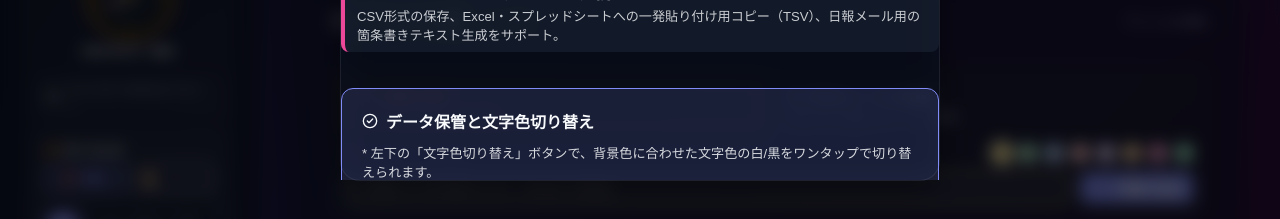
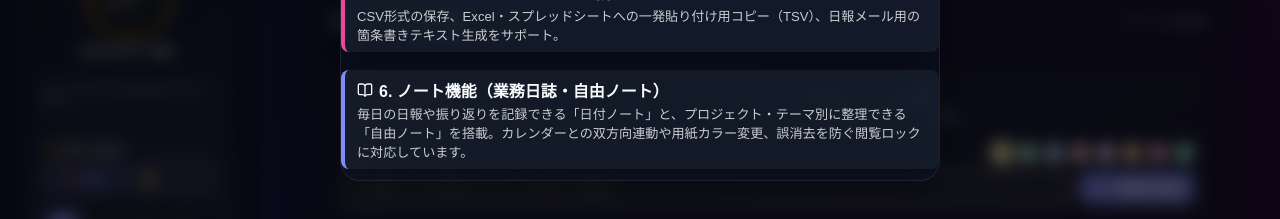
Before and after one commit to yukiyanA-Git/chronos-app, a React (Vite) app: page / in a window 1280 px wide. Both pictures are taken after a click on the button "使い方ガイド". Shown: the part 553-772 px from the top of the page. Built offline with nearby package versions, Linux system fonts and the light colour scheme; no server answers.

Commit message:
docs: add Notebook knowledge and guide sections to ChronosKnowledgeFooter and GuideModal

```diff
--- a/src/components/ChronosKnowledgeFooter.tsx
+++ b/src/components/ChronosKnowledgeFooter.tsx
@@ -78,8 +78,17 @@ export const ChronosKnowledgeFooter: React.FC = () => {
                     </div>
 
                     <div style={{ background: 'rgba(255, 255, 255, 0.03)', padding: '1rem', borderRadius: '12px', border: '1px solid rgba(255, 255, 255, 0.05)' }}>
+                        <h4 style={{ margin: '0 0 0.5rem 0', color: '#818cf8', display: 'flex', alignItems: 'center', gap: '0.4rem', fontSize: '0.88rem' }}>
+                            <BookOpen size={16} /> 3. デジタルノートによる思考整理とナレッジ蓄積
+                        </h4>
+                        <p style={{ margin: 0 }}>
+                            断片的な付箋メモとは異なり、長文の議事録や企画構想、日々の業務日誌を体系的に蓄積する機能です。カレンダーと連動する「日付ノート」と、テーマ・企画ごとに整理できる「自由ノート」を使い分けることで、思考を深め、過去の知見をいつでも検索・再活用できます。
+                        </p>
+                    </div>
+
+                    <div style={{ background: 'rgba(255, 255, 255, 0.03)', padding: '1rem', borderRadius: '12px', border: '1px solid rgba(255, 255, 255, 0.05)' }}>
                         <h4 style={{ margin: '0 0 0.5rem 0', color: '#fbbf24', display: 'flex', alignItems: 'center', gap: '0.4rem', fontSize: '0.88rem' }}>
-                            <Clock size={16} /> 3. 週間定例枠と自動連携
+                            <Clock size={16} /> 4. 週間定例枠と自動連携
                         </h4>
                         <p style={{ margin: 0 }}>
                             毎週発生する定例会議や講義・習慣化したい日課は「タイムテーブル」に登録しておくことで、個別のカレンダーにも自動反映されます。毎週の入力負担を減らし、スケジュールの重複を未然に防ぎます。
@@ -88,7 +97,7 @@ export const ChronosKnowledgeFooter: React.FC = () => {
 
                     <div style={{ background: 'rgba(255, 255, 255, 0.03)', padding: '1rem', borderRadius: '12px', border: '1px solid rgba(255, 255, 255, 0.05)' }}>
                         <h4 style={{ margin: '0 0 0.5rem 0', color: '#c084fc', display: 'flex', alignItems: 'center', gap: '0.4rem', fontSize: '0.88rem' }}>
-                            <Shield size={16} /> 4. データ保護とマルチデバイス同期
+                            <Shield size={16} /> 5. データ保護とマルチデバイス同期
                         </h4>
                         <p style={{ margin: 0 }}>
                             ChronosはPC・スマートフォンの全ブラウザでレスポンシブに動作します。Googleログインによる無料クラウド同期を有効にすることで、外出先のスマホとデスクのPCでリアルタイムにスケジュールが安全に暗号化同期されます。
--- a/src/components/GuideModal.tsx
+++ b/src/components/GuideModal.tsx
@@ -1,5 +1,5 @@
 import React from 'react';
-import { X, LayoutDashboard, Calendar, StickyNote, Grid, FileSpreadsheet, CheckCircle2 } from 'lucide-react';
+import { X, LayoutDashboard, Calendar, StickyNote, Grid, FileSpreadsheet, CheckCircle2, BookOpen } from 'lucide-react';
 
 interface GuideModalProps {
     onClose: () => void;
@@ -73,6 +73,17 @@ export const GuideModal: React.FC<GuideModalProps> = ({ onClose }) => {
                                 </span>
                             </div>
                         </div>
+
+                        <div className="date-modal-item" style={{ borderLeftColor: '#818cf8', marginBottom: '8px' }}>
+                            <div className="date-modal-item-info">
+                                <strong style={{ display: 'flex', alignItems: 'center', gap: '6px' }}>
+                                    <BookOpen size={16} /> 6. ノート機能（業務日誌・自由ノート）
+                                </strong>
+                                <span style={{ fontSize: '0.82rem', opacity: 0.8 }}>
+                                    毎日の日報や振り返りを記録できる「日付ノート」と、プロジェクト・テーマ別に整理できる「自由ノート」を搭載。カレンダーとの双方向連動や用紙カラー変更、誤消去を防ぐ閲覧ロックに対応しています。
+                                </span>
+                            </div>
+                        </div>
                     </div>
 
                     <div className="share-info-box" style={{ marginTop: '8px' }}>
```
